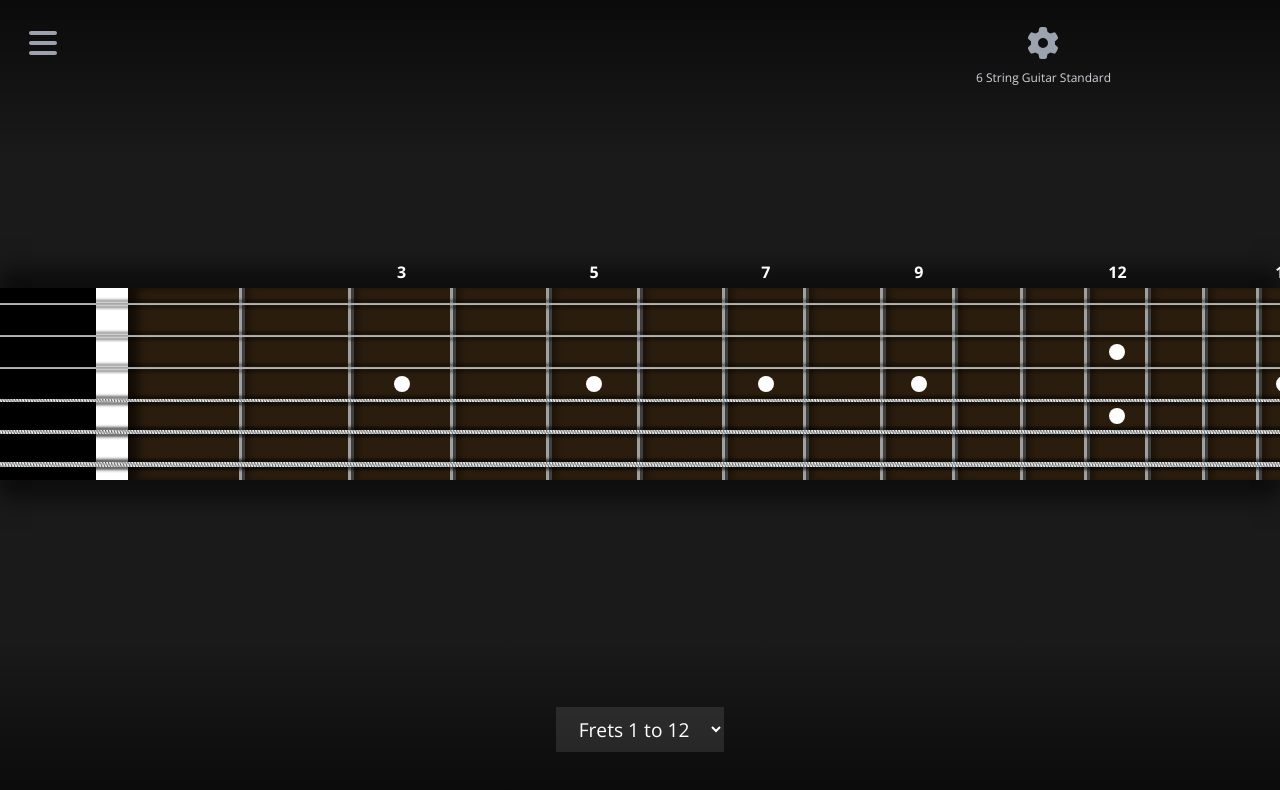
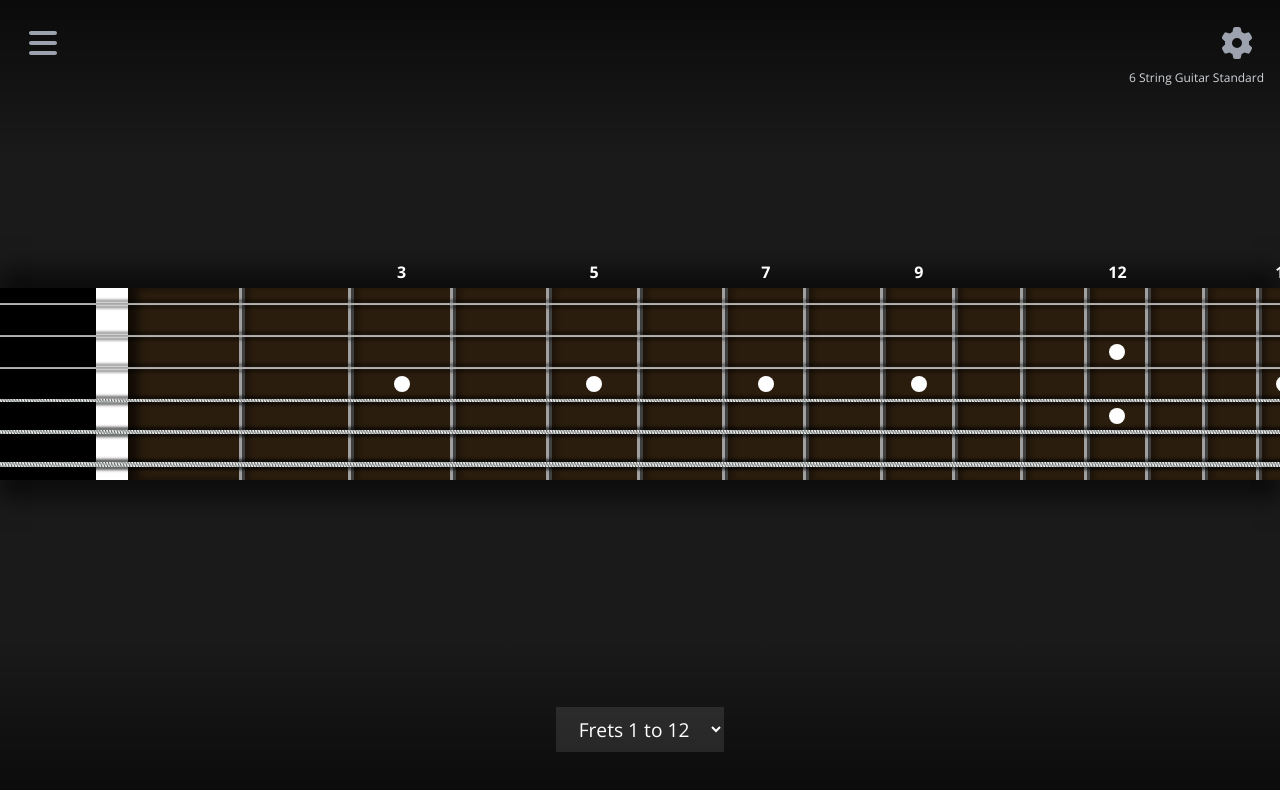
Before and after one commit to MekonLips/Frets, a React (Vite) app: page / in a window 1280 px wide. Shown: the top 790 px of the page. Built offline with nearby package versions, Linux system fonts and the light colour scheme.

Commit message:
Align instrument settings button to top right

```diff
--- a/src/index.css
+++ b/src/index.css
@@ -374,9 +374,9 @@
   .legacy-instruments-close-button:hover,
   .legacy-instruments-close-button:focus,
   .legacy-instruments-close-button:active { color: white; background-color: rgb(8 8 8); }
-  .legacy-instrument-menu-trigger { @apply flex-col items-end justify-start gap-1; }
-  .legacy-instrument-menu-trigger .legacy-nav-icon-button-wrapper { @apply flex flex-col items-center; }
-  .legacy-instrument-menu-trigger .legacy-nav-icon-button-wrapper > button { @apply h-[3.4rem] w-[3.4rem] rounded-full; }
+  .legacy-grid > div.legacy-instrument-menu-trigger { @apply flex w-full flex-col items-end justify-start gap-1; }
+  .legacy-instrument-menu-trigger .legacy-nav-icon-button-wrapper { @apply flex w-full flex-col items-end; }
+  .legacy-instrument-menu-trigger .legacy-nav-icon-button-wrapper > button { @apply h-[3.4rem] w-[3.4rem] shrink-0 self-end rounded-full; }
   .legacy-instrument-label { @apply max-w-full text-right text-xs text-gray-300; }
   .legacy-range-selector-container { @apply col-start-1 col-end-4 row-start-3 row-end-4 items-center justify-center; }
   .legacy-range-selector-container label { @apply flex w-full justify-center; }
```
